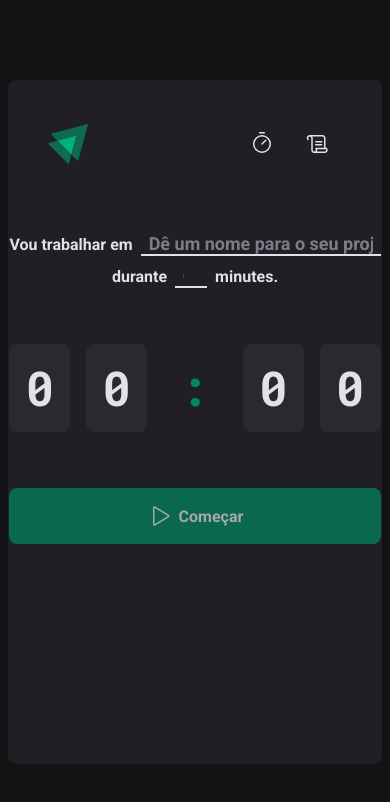
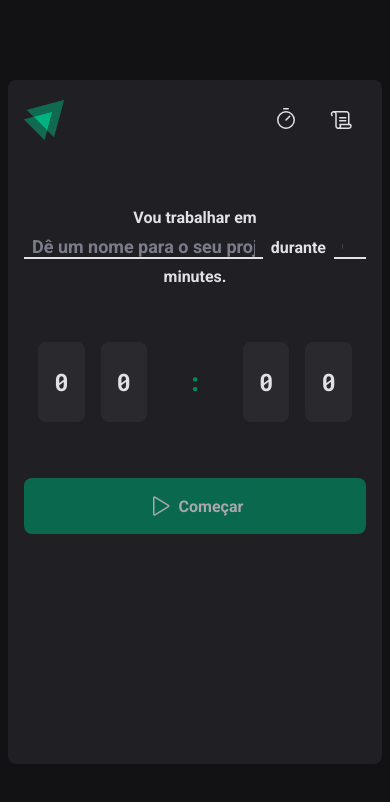
Before and after one commit to rafaelborges26/pomodoro-web, a React (Vite) app: page / in a window 390 px wide. Shown: the top 802 px of the page. Built offline with nearby package versions, Linux system fonts and the light colour scheme.

Commit message:
altered styles to responsivenes

```diff
--- a/src/layouts/DefaultLayout/styles.tsx
+++ b/src/layouts/DefaultLayout/styles.tsx
@@ -9,4 +9,8 @@ export const LayoutContainer = styled.div`
   background: ${(props) => props.theme['gray-800']};
   border-radius: 8px;
   flex-direction: column;
+
+  @media screen and (max-width: 620px) {
+    padding: 1rem;
+  }
 `
--- a/src/pages/History/styles.ts
+++ b/src/pages/History/styles.ts
@@ -10,6 +10,10 @@ export const HistoryContainer = styled.main`
   h1 {
     font-size: 1.5rem;
     color: ${(props) => props.theme['gray-100']};
+  }
+
+  @media screen and (max-width: 620px) {
+    padding: 1rem;
   }
 `
 
--- a/src/pages/Home/Components/CountDown/styles.ts
+++ b/src/pages/Home/Components/CountDown/styles.ts
@@ -19,6 +19,11 @@ export const CountDownContainer = styled.div`
     line-height: 1.5rem;
   }
 
+  @media screen and (max-width: 520px) {
+    font-size: 1.5rem;
+    line-height: 1rem;
+  }
+
   span {
     background: ${(props) => props.theme['gray-700']};
     padding: 2rem 1rem;
```
